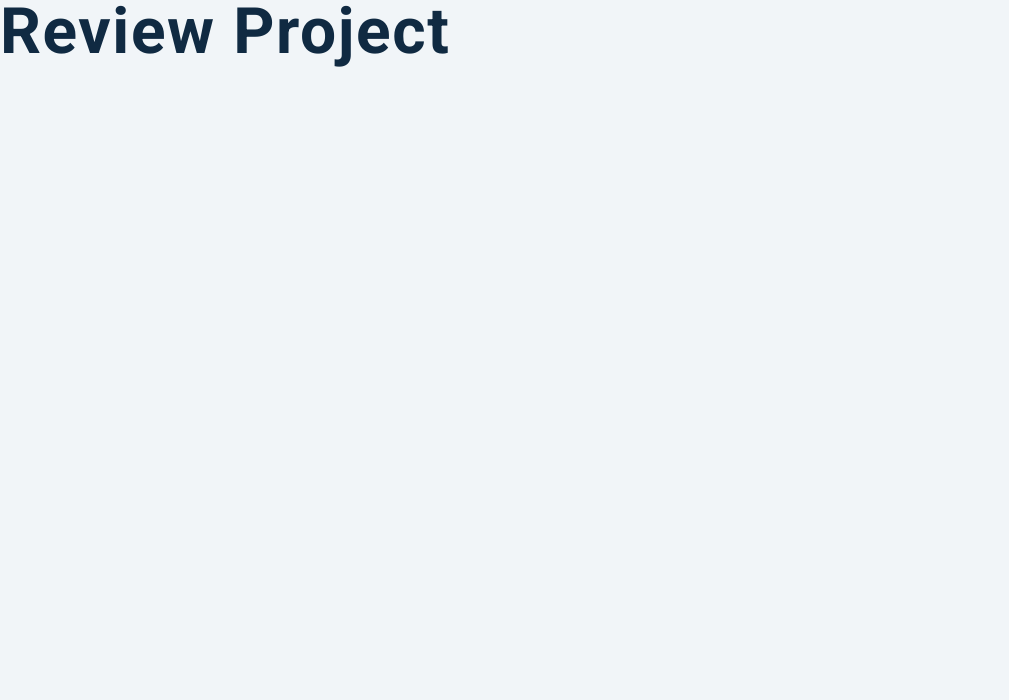
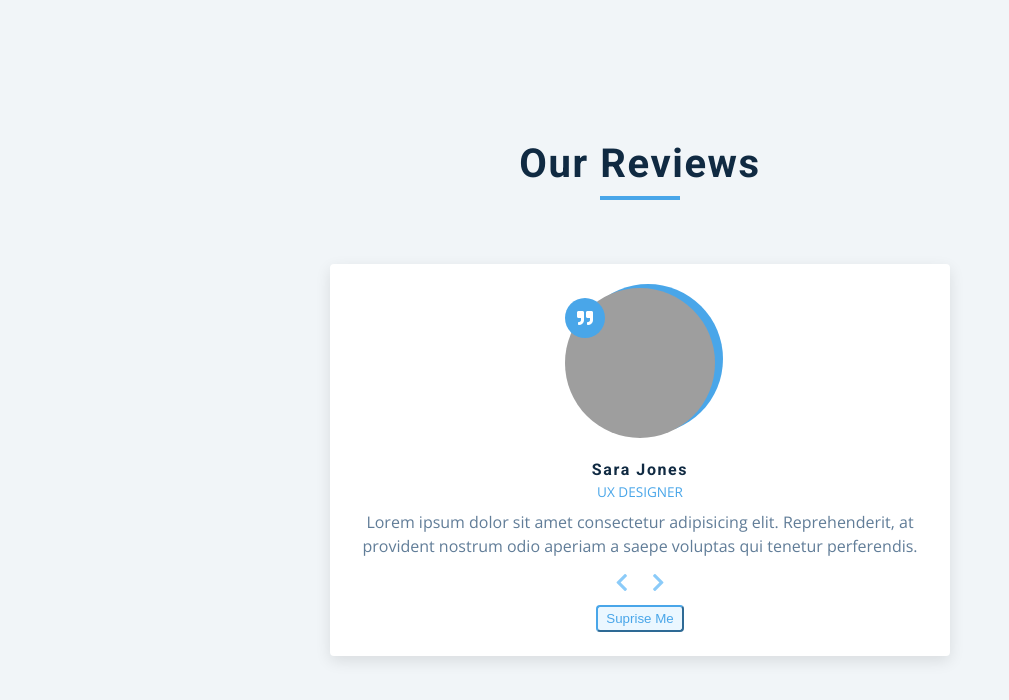
Before and after one commit to chikwado17/reviews, a plain HTML site: page index.html in a window 1280 px wide. Shown: the whole page, without its empty margins (0-1009 px from the left). Drawn offline with nearby package versions, Linux system fonts and the light colour scheme; grey boxes are pictures that could not be loaded.

Commit message:
added DOMContentLoaded event listener

```diff
--- a/app.js
+++ b/app.js
@@ -37,3 +37,23 @@ const reviews = [
       "Edison bulb put a bird on it humblebrag, marfa pok pok heirloom fashion axe cray stumptown venmo actually seitan. VHS farm-to-table schlitz, edison bulb pop-up 3 wolf moon tote bag street art shabby chic. ",
   },
 ];
+
+
+//select items from UI
+const img = document.getElementById('person-img');
+const author = document.getElementById("author");
+const job = document.getElementById('job');
+const info = document.getElementById("info");
+
+const prevBtn = document.querySelector('prev-btn');
+const nextBtn = document.querySelector('.next-btn');
+const randomBtn = document.querySelector(".random-btn");
+
+//set starting item
+let currentItem = 0;
+
+//load initial item
+window.addEventListener("DOMContentLoaded", () => {
+  const item = reviews[currentItem];
+  img.src = item.img;
+});
--- a/index.html
+++ b/index.html
@@ -3,7 +3,7 @@
   <head>
     <meta charset="UTF-8" />
     <meta name="viewport" content="width=device-width, initial-scale=1.0" />
-    <title>Starter</title>
+    <title>Review Project - [Nworie Chikwado Emmanuel]</title>
     <!-- font-awesome -->
     <link
       rel="stylesheet"
@@ -14,7 +14,31 @@
     <link rel="stylesheet" href="styles.css" />
   </head>
   <body>
-    <h1>review project</h1>
+    <main>
+        <section class="container">
+            <div class="title">
+              <h2>Our Reviews</h2>
+              <div class="underline"></div>
+            </div>
+
+            <article class="review">
+                <div class="img-container">
+                    <img src="./person-1.jpeg" id="person-img" alt="Nworie Chikwado Emmanuel">
+                </div>
+
+                <h4 id="author">sara jones</h4>
+                <p id="job">ux designer</p>
+                <p id="info">Lorem ipsum dolor sit amet consectetur adipisicing elit. Reprehenderit, at provident nostrum odio aperiam a saepe voluptas qui tenetur perferendis.</p>
+
+                <!--prev next buttons -->
+                <div class="button-container">
+                  <button class="prev-btn"><i class="fas fa-chevron-left"></i></button>
+                  <button class="prev-btn"><i class="fas fa-chevron-right"></i></button>
+                </div>
+                <button class="random-btn">suprise me</button>
+            </article>
+        </section>
+    </main>
     <!-- javascript -->
     <script src="app.js"></script>
   </body>
```
